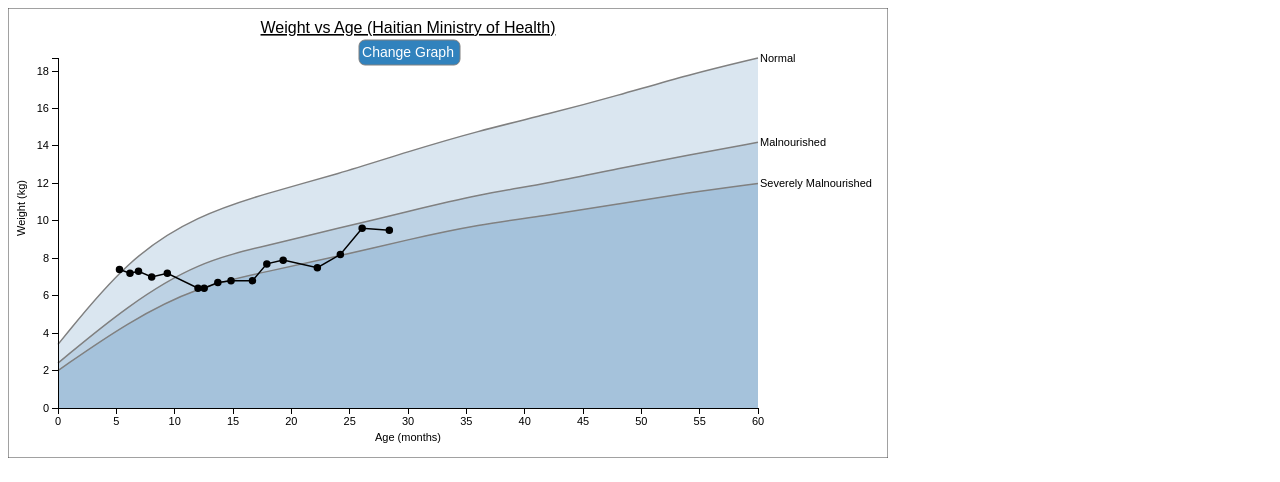
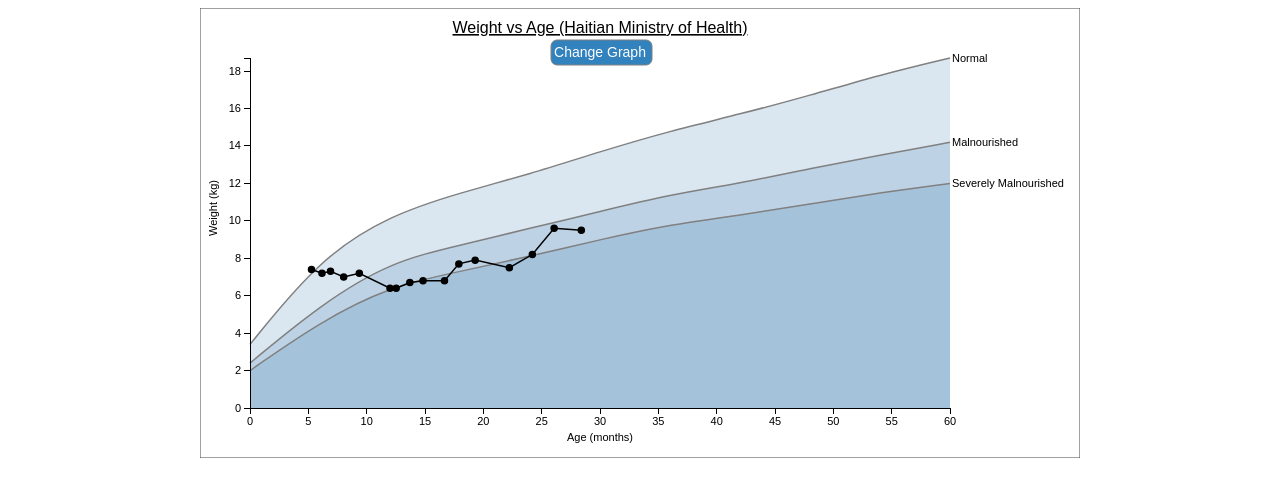
Before and after one commit to nathanleiby/growthchart, a plain HTML site: page index.html in a window 1280 px wide. Drawn offline with nearby package versions, Linux system fonts and the light colour scheme.

Commit message:
Update growthchart.css

```diff
--- a/growthchart.css
+++ b/growthchart.css
@@ -1,5 +1,6 @@
 body {
-  font: 10px sans-serif;
+  /* font: 10px sans-serif; removed this to avoid changing all body font sizing, this is set for the text below */
+  text-align:center; /* added to center the chart in the containing element */
 }
 
 .axis path, .axis line {
```
